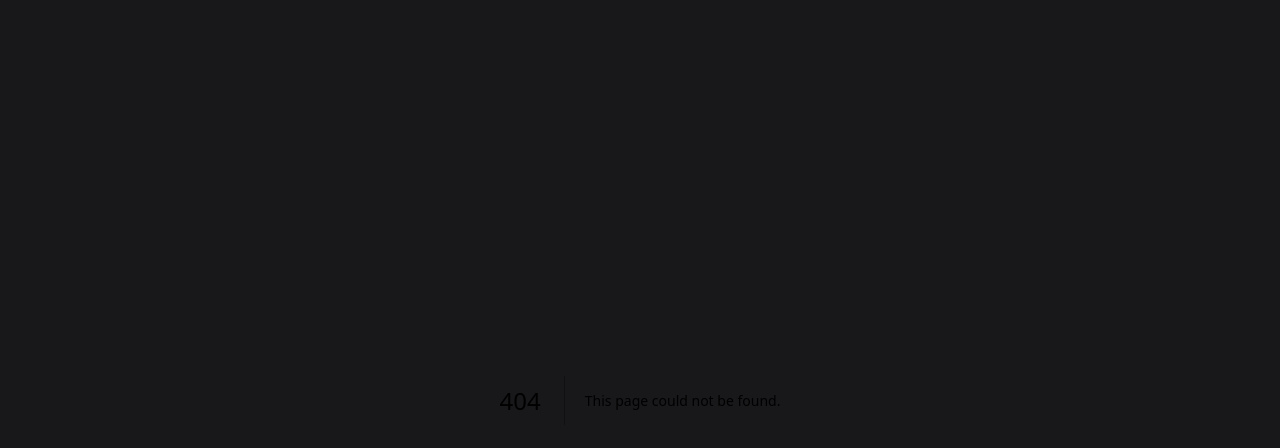
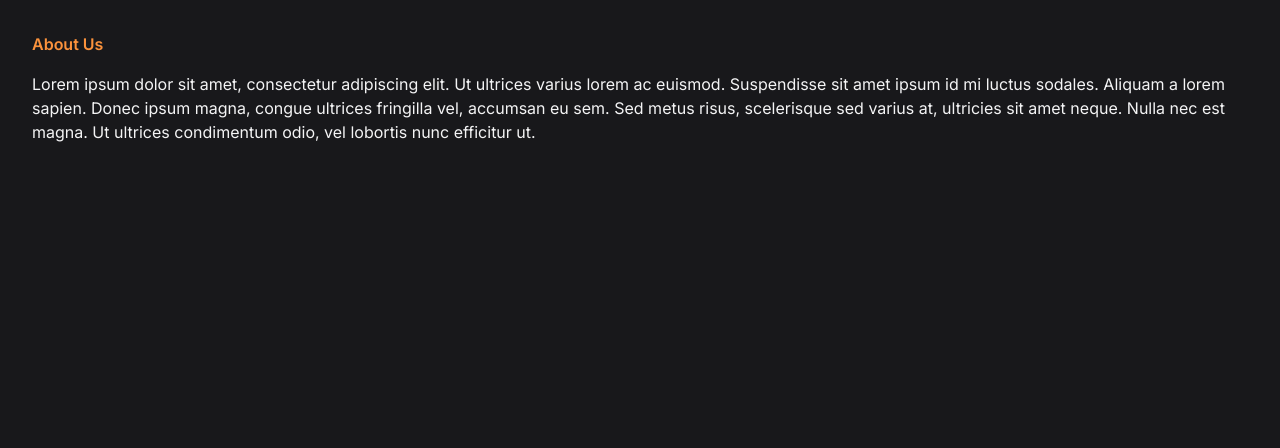
Before and after one commit to AnthonyM04/my-movie-database, a Next.js app: page /about in a window 1280 px wide. Before the commit this address had no page. Shown: the top 448 px of the page. Built offline with nearby package versions, Linux system fonts and the light colour scheme.

Commit message:
added shared, about/anthony. navbar

```diff
--- /dev/null
+++ b/app/[genre]/page.js
@@ -0,0 +1,9 @@
+export default function Page({ params: { genre } }) {
+  return(
+    <main className="p-8">
+      <h1 className="text-2xl text-orange-400 font-semibold capitalize">
+        {genre} movies
+      </h1>
+    </main>
+  )
+}
--- /dev/null
+++ b/app/about/anthony/page.js
@@ -0,0 +1,8 @@
+export default function Page() {
+  return(
+    <main className="p-8">
+      <h1 className="2-xl font-semibold text-purple-300">About Anthony</h1>
+      <p className="mt-4 text-zinc-100">It's my birthday, yo!</p>
+    </main>
+  )
+}
--- /dev/null
+++ b/app/about/page.js
@@ -0,0 +1,9 @@
+export default function Page() {
+  return(
+    <main className="p-8">
+      <h1 className="3-xl font-semibold text-orange-400">About Us</h1>
+      <p className="mt-4 text-zinc-100">Lorem ipsum dolor sit amet, consectetur adipiscing elit. Ut ultrices varius lorem ac euismod. Suspendisse sit amet ipsum id mi luctus sodales. Aliquam a lorem sapien. Donec ipsum magna, congue ultrices fringilla vel, accumsan eu sem. Sed metus risus, scelerisque sed varius at, ultricies sit amet neque. Nulla nec est magna. Ut ultrices condimentum odio, vel lobortis nunc efficitur ut.
+        </p>
+    </main>
+  )
+}
--- /dev/null
+++ b/app/shared/Navbar.js
@@ -0,0 +1,7 @@
+export default function Navbar() {
+  return(
+    <header className="text-zinc-300 bg-zinc-900">
+
+    </header>
+  )
+}
```
Also changed, not shown: 1 other file (tests, documents, lock files or other folders).
